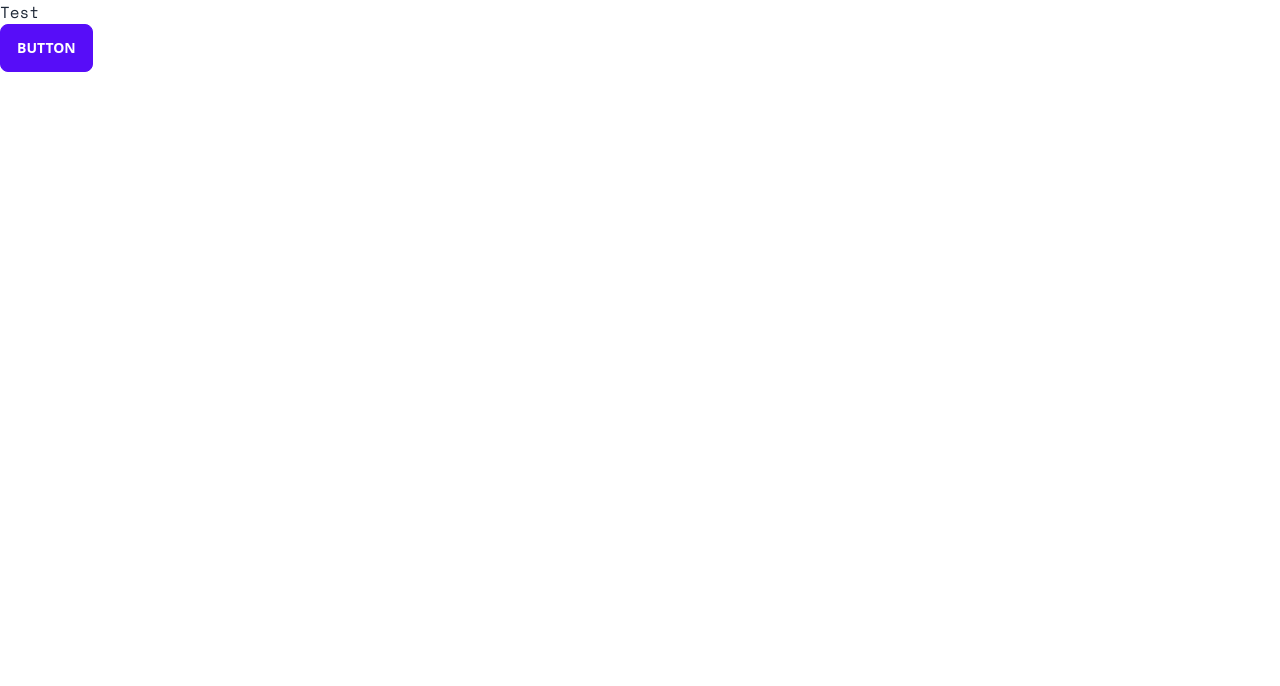
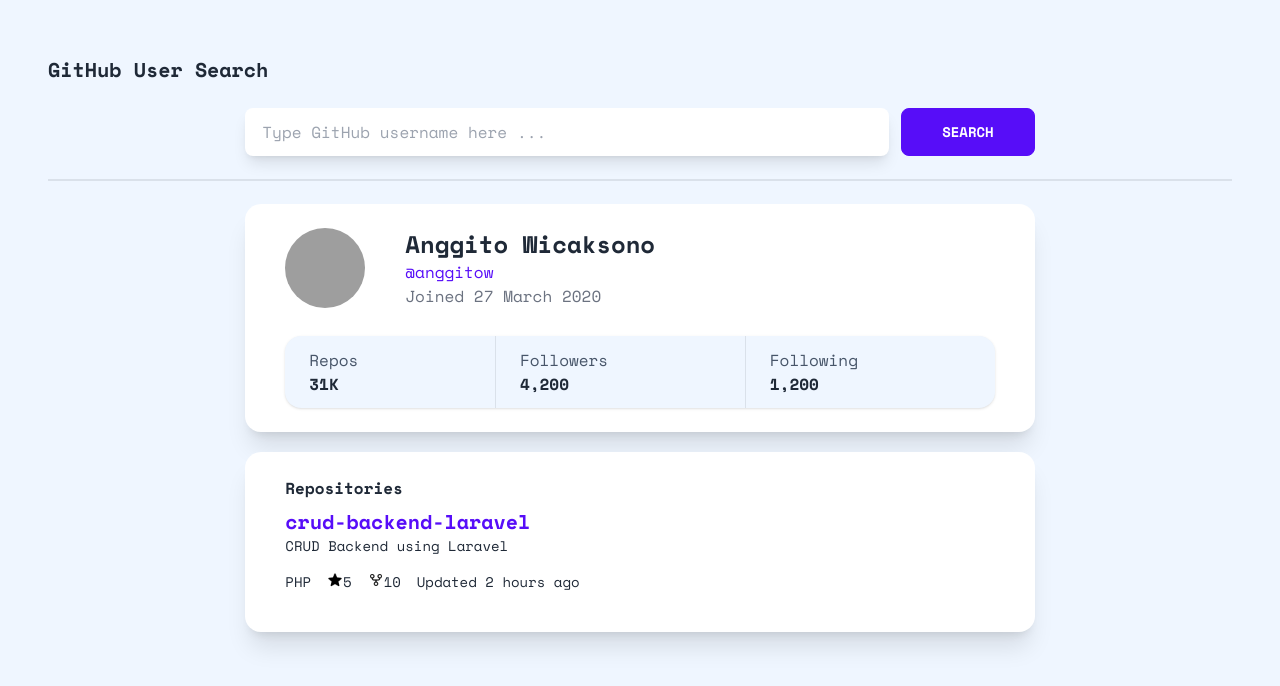
Before and after one commit to anggitow/github-user-search, a Next.js app: page / in a window 1280 px wide. Shown: the top 686 px of the page. Built offline with nearby package versions, Linux system fonts and the light colour scheme; grey boxes are pictures that could not be loaded.

Commit message:
Create User Interface

```diff
--- /dev/null
+++ b/components/CardProfile.js
@@ -0,0 +1,51 @@
+const CardProfile = () => {
+  return (
+    <div className="card bg-base-100 shadow-xl">
+      <div className="card-body p-6 md:px-10">
+        <div className="flex justify-around sm:justify-start sm:gap-10">
+          <div className="avatar items-center justify-center">
+            <div className="h-[70px] w-[70px] rounded-full md:h-20 md:w-20">
+              <img src="https://placeimg.com/192/192/people" />
+            </div>
+          </div>
+          <div className="flex flex-col">
+            <span className="text-lg font-semibold md:text-2xl">
+              Anggito Wicaksono
+            </span>
+            <a
+              href="https://github.com/anggitow"
+              target="_blank"
+              className="text-[#570DF8] hover:underline"
+            >
+              @anggitow
+            </a>
+            <span className="text-gray-500">Joined 27 March 2020</span>
+          </div>
+        </div>
+
+        <div className="stats stats-vertical mt-5 bg-blue-50 shadow lg:stats-horizontal">
+          <div className="stat py-3">
+            <div className="stat-title text-slate-600 opacity-100">Repos</div>
+            <div className="stat-value text-base">31K</div>
+          </div>
+
+          <div className="stat py-3">
+            <div className="stat-title text-slate-600 opacity-100">
+              Followers
+            </div>
+            <div className="stat-value text-base">4,200</div>
+          </div>
+
+          <div className="stat py-3">
+            <div className="stat-title text-slate-600 opacity-100">
+              Following
+            </div>
+            <div className="stat-value text-base">1,200</div>
+          </div>
+        </div>
+      </div>
+    </div>
+  );
+};
+
+export default CardProfile;
--- /dev/null
+++ b/components/CardRepo/ItemRepo.js
@@ -0,0 +1,26 @@
+const ItemRepo = () => {
+  return (
+    <div className="py-4 first:pt-0">
+      <a
+        href="https://github.com/anggitow/advice-generator-app"
+        target="_blank"
+        className="text-xl font-bold text-[#570DF8] hover:underline"
+      >
+        crud-backend-laravel
+      </a>
+      <p className="text-sm">CRUD Backend using Laravel</p>
+      <div className="mt-4 flex items-center gap-4 text-sm">
+        <span>PHP</span>
+        <div className="flex">
+          <img src="/star.png" className="h-4 w-4" /> 5
+        </div>
+        <div className="flex">
+          <img src="/fork.png" className="h-4 w-4" /> 10
+        </div>
+        <span>Updated 2 hours ago</span>
+      </div>
+    </div>
+  );
+};
+
+export default ItemRepo;
--- /dev/null
+++ b/components/CardRepo/index.js
@@ -0,0 +1,16 @@
+import ItemRepo from "./ItemRepo";
+
+const CardRepo = () => {
+  return (
+    <div className="card mt-5 bg-base-100 shadow-xl">
+      <div className="card-body p-6 md:px-10">
+        <p className="font-semibold">Repositories</p>
+        <div className="divide-y">
+          <ItemRepo />
+        </div>
+      </div>
+    </div>
+  );
+};
+
+export default CardRepo;
--- /dev/null
+++ b/components/InputSearch.js
@@ -0,0 +1,16 @@
+const InputSearch = () => {
+  return (
+    <div className="flex justify-center gap-3">
+      <div className="flex w-full flex-col gap-3 md:w-8/12 md:flex-row">
+        <input
+          type="text"
+          placeholder="Type GitHub username here ..."
+          className="input w-full shadow-lg focus:border-2 focus:border-dashed focus:border-black focus:outline-none"
+        />
+        <button className="btn btn-primary md:px-10">Search</button>
+      </div>
+    </div>
+  );
+};
+
+export default InputSearch;
--- /dev/null
+++ b/pages/_document.js
@@ -0,0 +1,15 @@
+import Document, { Html, Head, Main, NextScript } from "next/document";
+
+export default class MyDocument extends Document {
+  render() {
+    return (
+      <Html>
+        <Head />
+        <body className="min-h-screen bg-blue-50 font-space-mono">
+          <Main />
+          <NextScript />
+        </body>
+      </Html>
+    );
+  }
+}
--- a/pages/index.js
+++ b/pages/index.js
@@ -1,3 +1,6 @@
+import CardProfile from "@components/CardProfile";
+import CardRepo from "@components/CardRepo";
+import InputSearch from "@components/InputSearch";
 import Head from "next/head";
 
 export default function Home() {
@@ -8,8 +11,19 @@
         <meta name="description" content="GitHub User Search" />
         <link rel="icon" href="/favicon.ico" />
       </Head>
-      <p className="font-space-mono">Test</p>
-      <button className="btn-primary btn">Button</button>
+      <div className="container mx-auto px-5 py-10 md:py-14 md:px-12">
+        <p className="mb-6 text-xl font-bold">GitHub User Search</p>
+        <InputSearch />
+
+        <div className="divider"></div>
+
+        <div className="flex justify-center">
+          <div className="w-full md:w-8/12">
+            <CardProfile />
+            <CardRepo />
+          </div>
+        </div>
+      </div>
     </>
   );
 }
```
Also changed, not shown: jsconfig.json (added, +8 -0 lines), public/fork.png (added), public/star.png (added).
